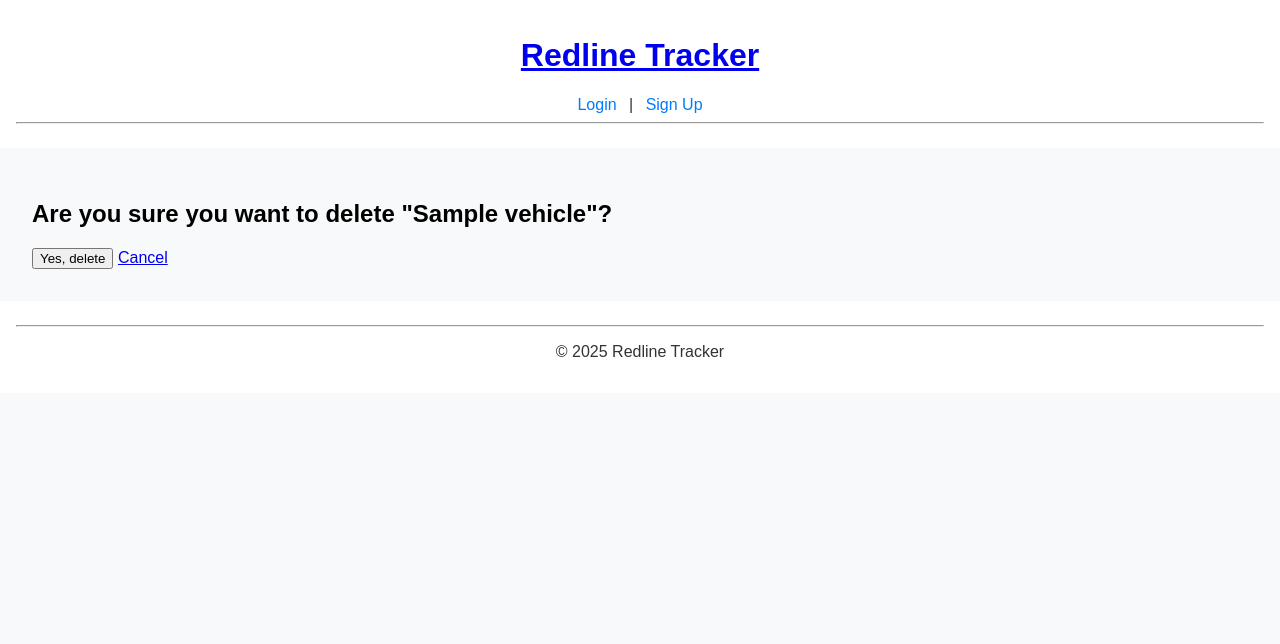
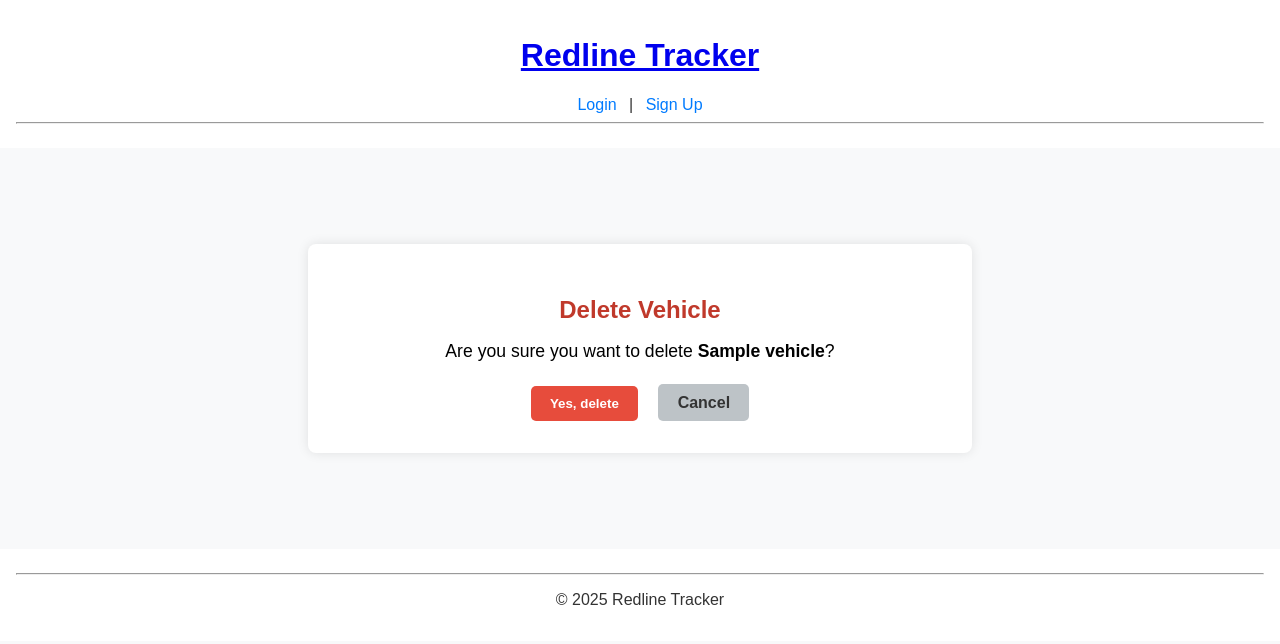
Before and after one commit to xiokevc/redline-tracker, a Django app: template templates/tracker/vehicle_confirm_delete.html in a window 1280 px wide. Shown: the top 644 px of the page. Run offline with Django 5.2, Linux system fonts and the light colour scheme; the template is opened without the code that fills it: most values are stand-ins (such as "Sample title", 1, 10 or a date in 2020).

Commit message:
revised vehicle confirm_delete html

```diff
--- a/static/tracker/css/vehicle_confirm_delete.css
+++ b/static/tracker/css/vehicle_confirm_delete.css
@@ -0,0 +1,51 @@
+.delete-vehicle-container {
+    max-width: 600px;
+    margin: 4rem auto;
+    padding: 2rem;
+    background-color: #ffffff;
+    border-radius: 8px;
+    box-shadow: 0 0 12px rgba(0, 0, 0, 0.1);
+    text-align: center;
+}
+
+.delete-vehicle-container h2 {
+    color: #c0392b;
+    margin-bottom: 1rem;
+}
+
+.delete-vehicle-container p {
+    font-size: 1.1rem;
+}
+
+.delete-form {
+    margin-top: 1.5rem;
+}
+
+.btn-confirm {
+    padding: 0.6rem 1.2rem;
+    background-color: #e74c3c;
+    color: white;
+    font-weight: bold;
+    border: none;
+    border-radius: 5px;
+    cursor: pointer;
+    margin-right: 1rem;
+}
+
+.btn-confirm:hover {
+    background-color: #c0392b;
+}
+
+.btn-cancel {
+    padding: 0.6rem 1.2rem;
+    background-color: #bdc3c7;
+    color: #333;
+    text-decoration: none;
+    border-radius: 5px;
+    font-weight: bold;
+}
+
+.btn-cancel:hover {
+    background-color: #95a5a6;
+    color: white;
+}
--- a/templates/tracker/vehicle_confirm_delete.html
+++ b/templates/tracker/vehicle_confirm_delete.html
@@ -1,13 +1,21 @@
 {% extends "tracker/base.html" %}
+{% load static %}
 
 {% block title %}Delete Vehicle{% endblock %}
 
+{% block extra_css %}
+<link rel="stylesheet" href="{% static 'tracker/css/vehicle_confirm_delete.css' %}">
+{% endblock %}
+
 {% block content %}
-<h2>Are you sure you want to delete "{{ vehicle }}"?</h2>
+<div class="delete-vehicle-container">
+    <h2>Delete Vehicle</h2>
+    <p>Are you sure you want to delete <strong>{{ vehicle }}</strong>?</p>
 
-<form method="post">
-    {% csrf_token %}
-    <button type="submit">Yes, delete</button>
-    <a href="{% url 'vehicle_detail' vehicle.id %}">Cancel</a>
-</form>
+    <form method="post" class="delete-form">
+        {% csrf_token %}
+        <button type="submit" class="btn-confirm">Yes, delete</button>
+        <a href="{% url 'vehicle-detail' vehicle.id %}" class="btn-cancel">Cancel</a>
+    </form>
+</div>
 {% endblock %}
```
